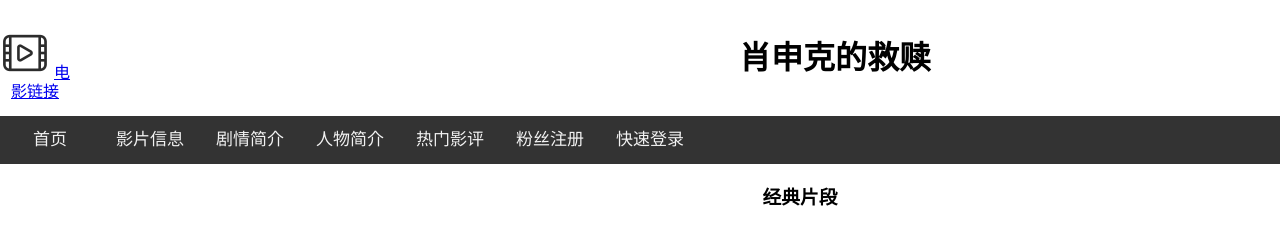
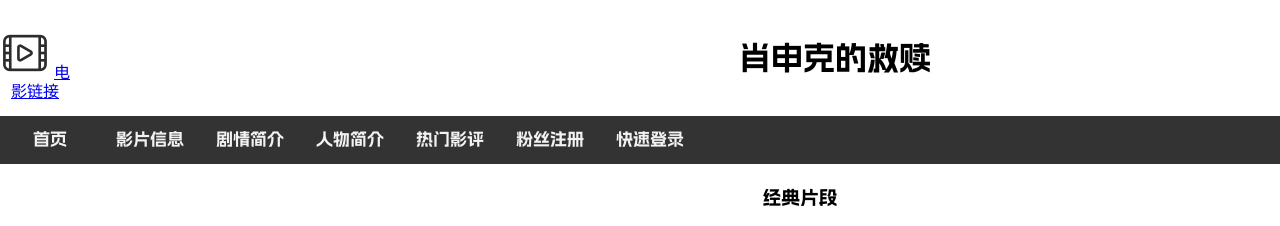
Before and after one commit to Xuan20021115/Xuan20021115-github.io, a plain HTML site: page index.html in a window 1280 px wide. Shown: the top 226 px of the page. Drawn offline with Linux system fonts and the light colour scheme; grey boxes are pictures that could not be loaded; a small style sheet from the web is missing; files whose address does not match are found by name; a web font is replaced by a local one.

Commit message:
第三次提交

```diff
--- a/index.html
+++ b/index.html
@@ -1,12 +1,19 @@
 <html>
 <head>
-  <link href='http://cdn.repository.webfont.com/webfonts/nomal/150412/19673/635570c4f629d805440341bb.css' rel='stylesheet' type='text/css' />
+
 <meta charset="utf-8">
 <!-- <meta  name="viewport" content="width=device-width" content="IE=edge" /> -->
 <title>肖申克的救赎</title>
 <link rel="stylesheet" href="normalize.css">
 <style>
-
+  @font-face {
+    font-family:Alimama ;
+    src: url(./font/Alimama_ShuHeiTi_Bold.ttf);
+  }
+  @font-face {
+    font-family:font2;
+    src: url(./font/Alibaba_PuHuiTi_2.0_95_ExtraBold_95_ExtraBold.ttf);
+  }
 
   /* 头部样式 */
   .header {
@@ -25,6 +32,7 @@
 
   /* 导航条 */
   .topnav {
+    font-family: Alimama;
     overflow: hidden;
     font-size: 17px;
     background-color: #333;
@@ -94,10 +102,15 @@ main{
 
 
 h3{
+  font-family: Alimama;
   text-align: center;
   text-decoration: none;
 }
+p{
+   font-family: font2;
 
+
+}
 .link:link{
   color:burlywood;
 
@@ -135,7 +148,7 @@ h3{
     <div class="png"><img src="img/电影，视频.png" height="50px" width="auto" alt="">
     <span><a href="https://www.bilibili.com/bangumi/play/ss28274?t=131&spm_id_from=333.1007.top_right_bar_window_history.content.click" target="_blank">电影链接</a></span>
     </div>
-    <h1 style="font-family:'jdzhonyuanjian32aae9c69e24b8c';">肖申克的救赎</h1>
+    <h1 style="font-family: Alimama;">肖申克的救赎</h1>
    <br>
 
    <div class="topnav">
```
Also changed, not shown: 人物简介.html (+18 -3 lines), 剧情简介.html (+17 -2 lines), 影片信息.html (+20 -3 lines), font/Alimama_ShuHeiTi_Bold.woff (added), font/Alimama_ShuHeiTi_Bold.woff2 (added), 2 other files.
